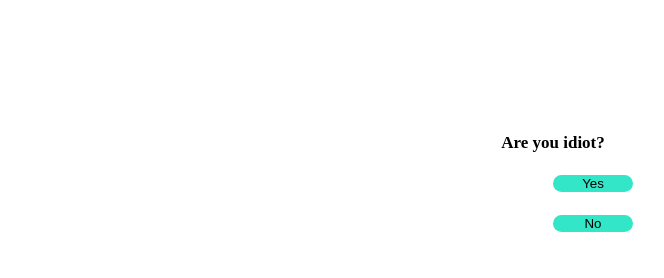
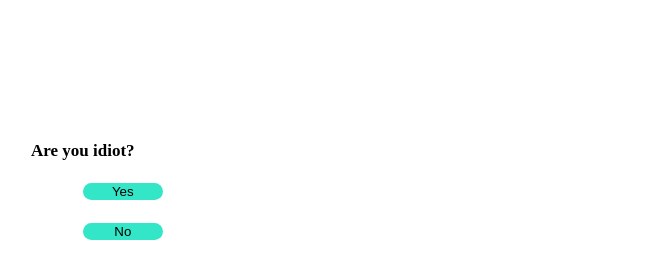
Before and after one commit to Johnathan31/prank, a plain HTML site: page index.html in a window 1280 px wide. Shown: the whole page, without its empty margins (87-751 px from the left). Drawn offline with Linux system fonts and the light colour scheme.

Commit message:
Update style.css

```diff
--- a/style.css
+++ b/style.css
@@ -6,18 +6,16 @@ body{
     font-family: serif;
     font-weight: bold;
     text-align: center;
-    justify-content: center;
     margin: 100px;
     padding: 10px;
     font-size: 17px;
+    position: absolute;
 }
 #box button{
     width: 80px;
     background-color: hsla(170, 78%, 55%, 1);
     border-radius: 15px;
     border: none;
-    text-align: center;
-    justify-content: center;
 }
 #yes {position: absolute;}
 #no {position: absolute;}
@@ -29,7 +27,6 @@ body{
     text-align: center;
     justify-content: center;
     margin: 100px;
-    border-radius: 15px;
 }
 #result button{
     border-radius: 15px;
```
